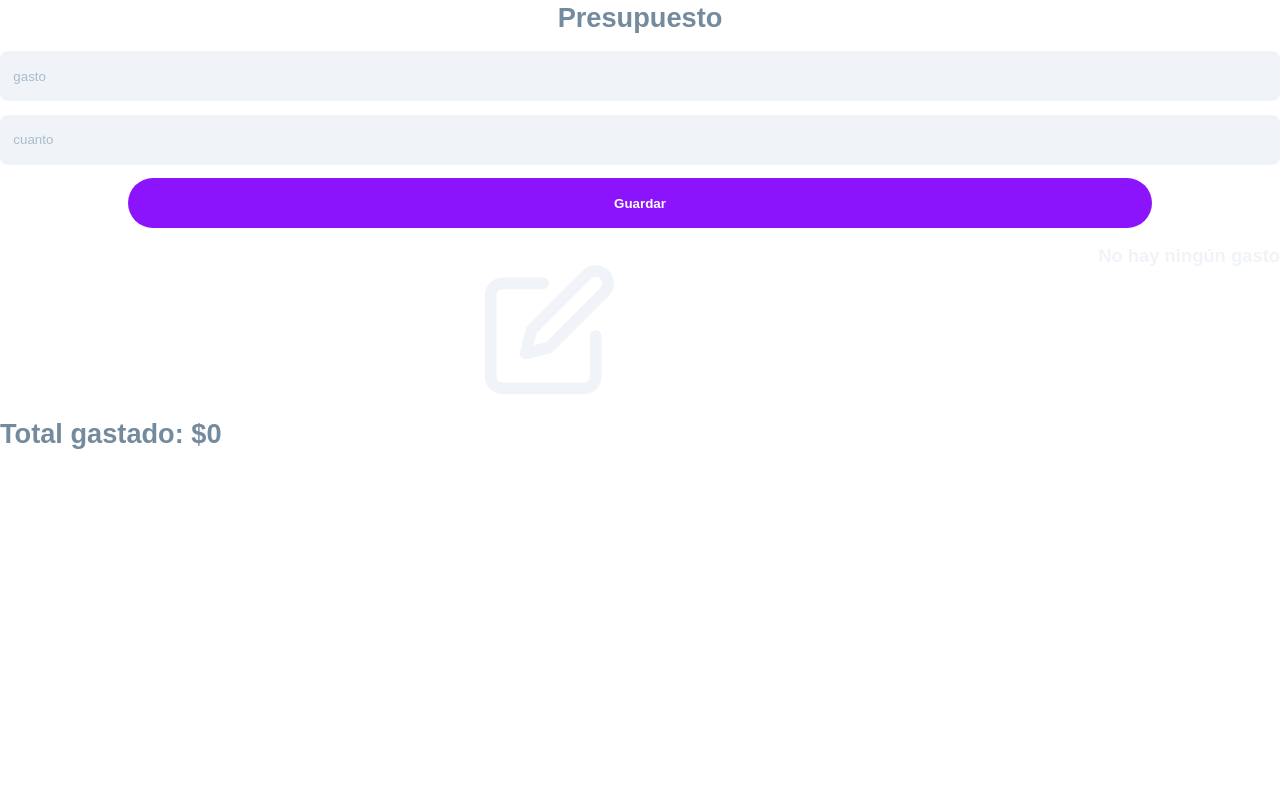
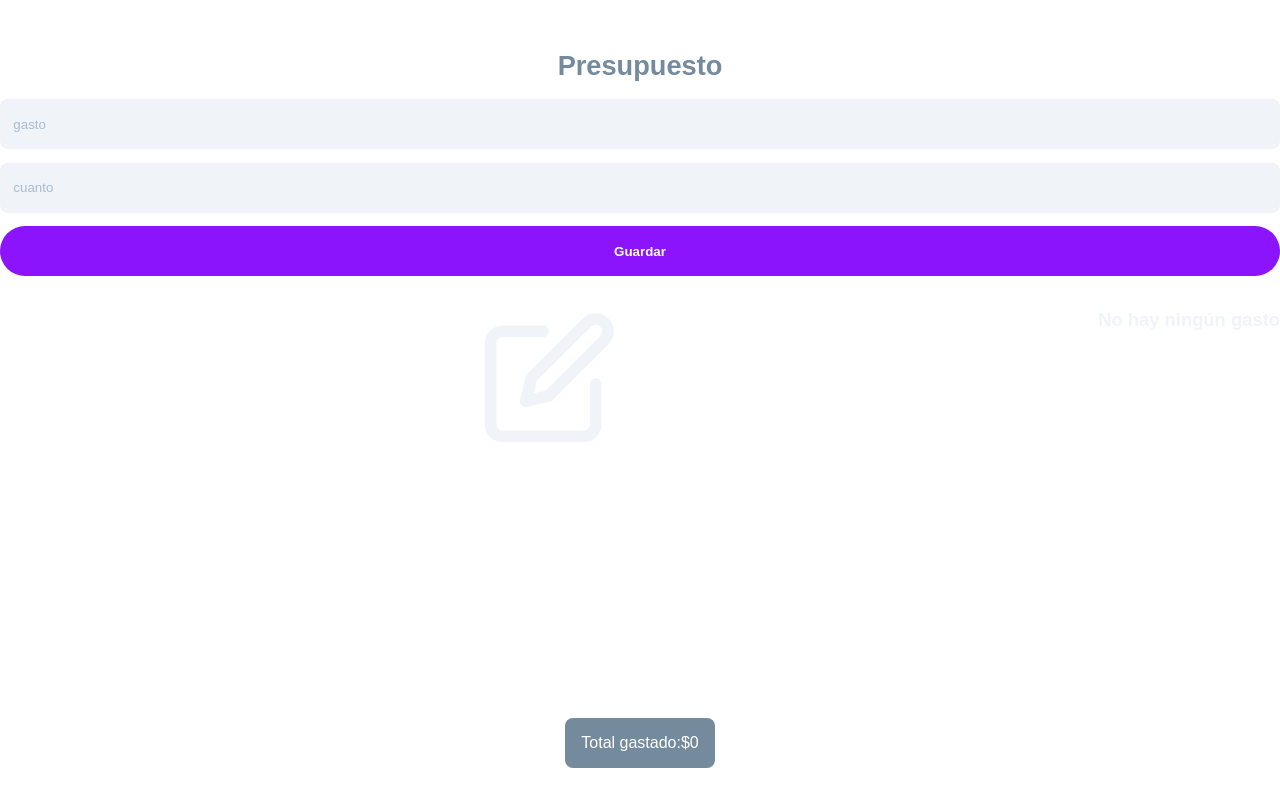
Before and after one commit to mauriciobrito7/react-budget-app, a React (Create React App) app: page / in a window 1280 px wide. Built offline with nearby package versions, Linux system fonts and the light colour scheme; a web font is replaced by a local one.

Commit message:
componentes container y ui

```diff
--- a/src/components/ExpenseForm.scss
+++ b/src/components/ExpenseForm.scss
@@ -35,7 +35,7 @@
   display: flex;
   align-items: center;
   justify-content: center;
-  width: 80%;
+  width: 100%;
   color: $white;
   font-weight: $bold;
   &:focus {
@@ -98,7 +98,6 @@
 
 .icon-custom {
   margin: 0 auto !important;
-  margin-top: $gutter !important;
   color: $lighter-grey;
   height: 140px;
   width: 140px;
@@ -109,6 +108,7 @@
     display: flex;
     justify-content: center;
     flex-wrap: wrap;
+    margin: $gutter * 2 0 !important;
   }
   &-empty__title {
     text-align: center;
--- a/src/components/ExpenseList.jsx
+++ b/src/components/ExpenseList.jsx
@@ -10,7 +10,7 @@ const ExpenseList = ({ expenses, clearItems, handleDelete, handleEdit }) => {
   return (
     <>
       <ul className="list">
-        {expenses.length == 0 && (
+        {expenses.length === 0 && (
           <div className="list-empty">
             <FiEdit className="btn-icon icon-custom" />
             <h3 className="list-empty__title">No hay ningún gasto</h3>
--- /dev/null
+++ b/src/components/FloatMessage.jsx
@@ -0,0 +1,18 @@
+import React from "react";
+import "./FloatMessage.scss";
+
+function FloatMessage({ expenses }) {
+  return (
+    <div className="total">
+      Total gastado:{" "}
+      <span>
+        $
+        {expenses.reduce((acc, curr) => {
+          return (acc += parseInt(curr.amount)); // we make sure it is a sum of numbers
+        }, 0)}
+      </span>
+    </div>
+  );
+}
+
+export default FloatMessage;
--- /dev/null
+++ b/src/components/FloatMessage.scss
@@ -0,0 +1,16 @@
+@import "../scss/_vars.scss";
+.total {
+  background: $medium-grey;
+  position: fixed;
+  z-index: 1000;
+  bottom: $gutter;
+  left: calc(50vw - 75px);
+  color: $white;
+  height: 50px;
+  border-radius: $radius;
+  width: 150px;
+  margin: 0 auto;
+  @include desde($small) {
+    margin: $gutter auto !important;
+  }
+}
--- a/src/pages/Budget.jsx
+++ b/src/pages/Budget.jsx
@@ -0,0 +1,48 @@
+import React from "react";
+import "./Budget.scss";
+
+// components
+import ExpenseForm from "../components/ExpenseForm";
+import ExpenseList from "../components/ExpenseList";
+import Alert from "../components/Alert";
+import FloatMessage from "../components/FloatMessage";
+
+function Budget({
+  edit,
+  charge,
+  amount,
+  handleCharge,
+  handleAmount,
+  handleSubmit,
+  expenses,
+  clearItems,
+  handleDelete,
+  handleEdit,
+  alert
+}) {
+  return (
+    <>
+      {alert.show && <Alert type={alert.type} text={alert.text} />}
+      <h1 className="title">Presupuesto</h1>
+      <main className="App">
+        <ExpenseForm
+          edit={edit}
+          charge={charge}
+          amount={amount}
+          handleCharge={handleCharge}
+          handleAmount={handleAmount}
+          handleSubmit={handleSubmit}
+        />
+        <ExpenseList
+          expenses={expenses}
+          clearItems={clearItems}
+          handleDelete={handleDelete}
+          handleEdit={handleEdit}
+        />
+      </main>
+      <FloatMessage expenses={expenses} />
+    </>
+  );
+}
+
+export default Budget;
--- /dev/null
+++ b/src/pages/Budget.scss
@@ -0,0 +1,13 @@
+@import "../scss/_vars.scss";
+.title {
+  text-align: center;
+  margin-top: 48px !important;
+}
+.total {
+  background: $medium-grey;
+  color: $white;
+  display: flex;
+  justify-content: center;
+  align-items: center;
+  height: 50px;
+}
--- a/src/pages/BudgetContainer.jsx
+++ b/src/pages/BudgetContainer.jsx
@@ -1,8 +1,8 @@
 import React, { useState, useEffect } from "react";
-// components
-import ExpenseForm from "../components/ExpenseForm";
-import ExpenseList from "../components/ExpenseList";
-import Alert from "../components/Alert";
+
+//Component
+import Budget from "./Budget";
+
 import uuid from "uuid/v4";
 
 // useEffect let's perform side effects
@@ -119,40 +119,21 @@ function BudgetContainer() {
     setId(expense.id);
   };
 
-  const titleStyle = {
-    textAlign: "center",
-    marginTop: "48px !important"
-  };
-
   return (
     <>
-      {alert.show && <Alert type={alert.type} text={alert.text} />}
-      <h1 style={titleStyle}>Presupuesto</h1>
-      <main className="App">
-        <ExpenseForm
+      <Budget
         edit={edit}
         charge={charge}
         amount={amount}
         handleCharge={handleCharge}
         handleAmount={handleAmount}
         handleSubmit={handleSubmit}
-        />
-        <ExpenseList
         expenses={expenses}
         clearItems={clearItems}
         handleDelete={handleDelete}
         handleEdit={handleEdit}
+        alert={alert}
       />
-      </main>
-      <h1>
-        Total gastado:{" "}
-        <span className="total">
-          $
-          {expenses.reduce((acc, curr) => {
-            return (acc += parseInt(curr.amount)); // we make sure it is a sum of numbers
-          }, 0)}
-        </span>
-      </h1>
     </>
   );
 }
```
Lines whose indentation alone changed are shown as unchanged.
